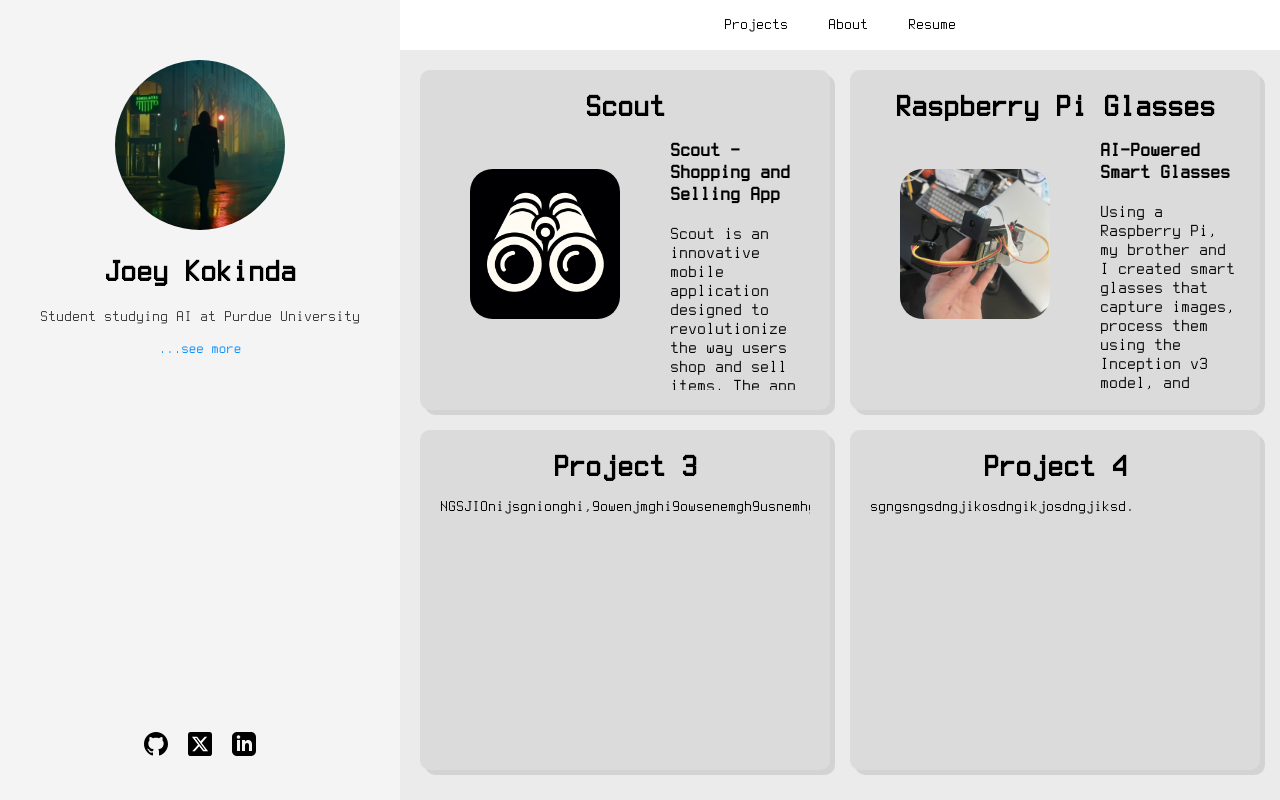
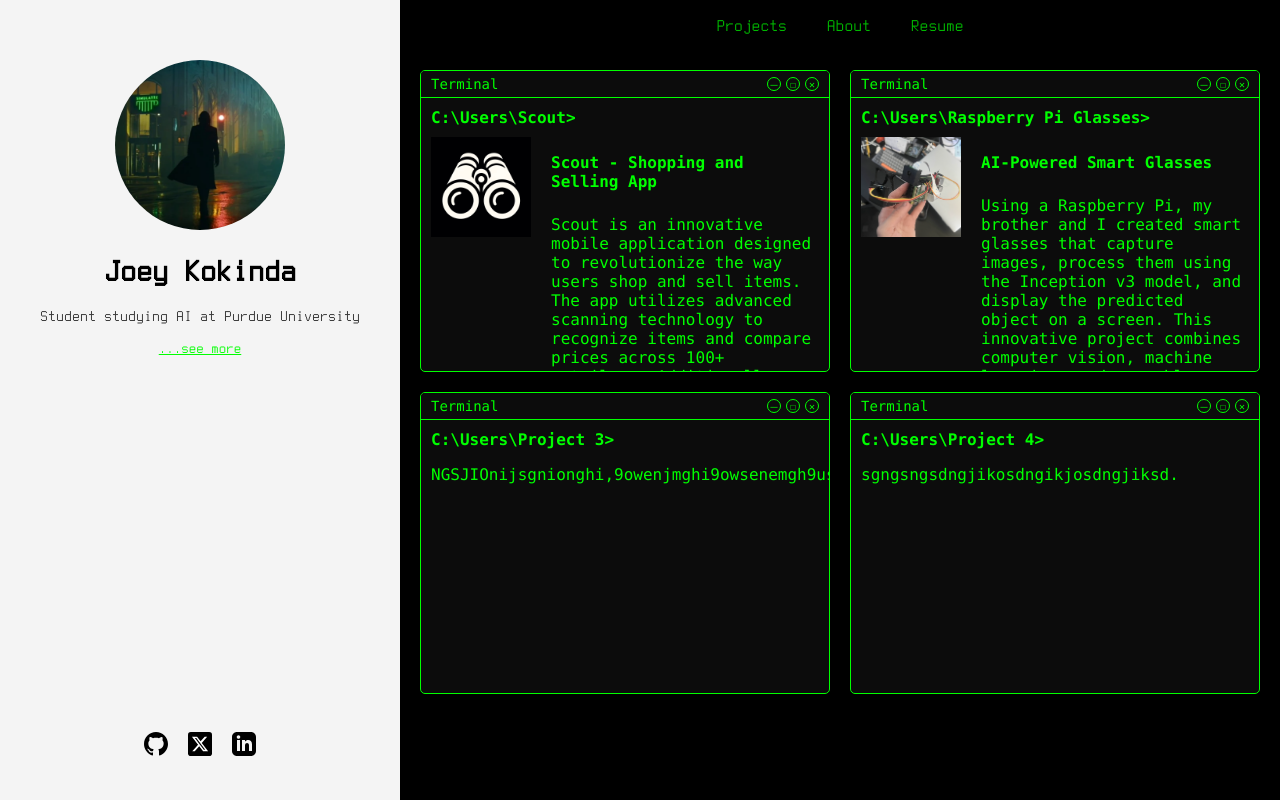
Before and after one commit to sp3ked/jkokweb, a React (Create React App) app: page / in a window 1280 px wide. Built offline with nearby package versions, Linux system fonts and the light colour scheme.

Commit message:
terminal format

```diff
--- a/src/App.css
+++ b/src/App.css
@@ -40,7 +40,7 @@ body {
 .content {
   grid-area: content;
   overflow-y: auto;
-  background-color: #ebebeb;
+  background-color: #000000;
 }
 
 .seemore {
--- a/src/Pages/navbar.css
+++ b/src/Pages/navbar.css
@@ -1,8 +1,8 @@
 .nav {
-  font-size: 1em;
+  font-size: 1.1em;
   width: 100%;
   padding: 1em;
-  background-color: white;
+  background-color: rgb(0, 0, 0);
 }
 
 .cent-nav {
@@ -13,7 +13,7 @@
 
 .nav-item {
   padding: 10px 20px;
-  color: black;
+  color: rgb(0, 184, 0);
   text-decoration: none;
   position: relative;
   display: inline-block;
@@ -30,8 +30,8 @@
   left: 0;
   bottom: 0;
   width: 0;
-  height: 2px;
-  background-color: rgb(216, 216, 216);
+  height: 1px;
+  background-color: rgb(0, 184, 0);
   transition: all 0.2s ease;
 }
 
--- a/src/Pages/projects.css
+++ b/src/Pages/projects.css
@@ -7,70 +7,84 @@
   box-sizing: border-box;
 }
 
-.box {
-  background-color: #dbdbdb;
-  border-radius: 10px;
-  padding: 20px;
+.terminalBox {
+  background-color: #0c0c0c;
+  border: 1px solid #00ff00;
+  border-radius: 5px;
+  overflow: hidden;
+  font-family: 'Consolas', 'Courier New', monospace;
+  color: #00ff00;
   display: flex;
   flex-direction: column;
   height: 300px;
-  overflow: hidden;
-  box-shadow: 5px 5px rgba(0, 0, 0, 0.1);
 }
 
-.title {
-  font-size: 32px;
+.terminalHeader {
+  background-color: #0c0c0c;
+  padding: 5px 10px;
+  display: flex;
+  justify-content: space-between;
+  align-items: center;
+  border-bottom: 1px solid #00ff00;
+}
+
+.terminalTitle {
+  font-size: 14px;
+}
+
+.terminalControls {
+  display: flex;
+  gap: 5px;
+}
+
+.terminalControl {
+  width: 12px;
+  height: 12px;
+  border: 1px solid #00ff00;
+  border-radius: 50%;
+  display: flex;
+  align-items: center;
+  justify-content: center;
+  font-size: 10px;
+  cursor: pointer;
+}
+
+.terminalContent {
+  padding: 10px;
+  overflow-y: auto;
+  flex-grow: 1;
+}
+
+.terminalPrompt {
+  margin: 0 0 10px 0;
   font-weight: bold;
-  margin: 0 0 15px 0;
-  text-align: center;
 }
 
 .projectContent {
   display: flex;
-  flex-grow: 1;
-  overflow: hidden;
-  gap: 50px;
+  gap: 20px;
 }
 
 .projectImgScout {
-  width: 150px;
-  height: 150px;
+  width: 100px;
+  height: 100px;
   object-fit: cover;
-  border-radius: 15%;
-  margin-left: 30px;
-  margin-top: 30px;
-}
-
-.secondTitle {
-  font-size: 20px;
-  font-weight: bold;
-  display: block;
 }
 
 .projectText {
   flex: 1;
-  overflow: auto;
-  display: flex;
-  flex-direction: column;
 }
 
-.projectText p {
-  margin: 0;
-  flex-grow: 1;
-  display: flex;
-  flex-direction: column;
-  font-size: 18px;
+.secondTitle {
+  font-size: 16px;
+  font-weight: bold;
+  display: block;
+  margin-bottom: 5px;
 }
 
-.underline-link {
+.seemore {
+  color: #00ff00;
   text-decoration: underline;
-  color: inherit;
-}
-
-.box > p {
-  margin: 0;
-  overflow: auto;
-  flex-grow: 1;
 }
 
 @media (max-width: 768px) {
@@ -78,15 +92,9 @@
     grid-template-columns: 1fr;
   }
 
-  .box {
+  .terminalBox {
     height: auto;
-    min-height: 200px;
-    max-height: 250px;
-  }
-
-  .title {
-    font-size: 20px;
-    margin-bottom: 10px;
+    max-height: 400px;
   }
 
   .projectContent {
@@ -94,26 +102,7 @@
   }
 
   .projectImgScout {
-    display: none;
-  }
-
-  .projectText {
-    height: 100%;
-  }
-
-  .projectText p {
-    -webkit-line-clamp: unset;
-    display: block;
-    font-size: 14px;
-  }
-
-  .secondTitle {
-    font-size: 16px;
-    margin-bottom: 5px;
-  }
-
-  .seemore {
-    font-size: 14px;
-    margin-top: 10px;
+    width: 80px;
+    height: 80px;
   }
 }
--- a/src/Pages/projects.jsx
+++ b/src/Pages/projects.jsx
@@ -7,8 +7,8 @@ import raspberryPiGlasses from '../images/raspi1.jpg';
 function Projects() {
   return (
     <div className="projectGrid">
-      <div className="box">
-        <h1 className="title">Scout</h1>
+      <TerminalBox title="Scout" content={
+        <>
           <div className="projectContent">
             <img src={scoutLogo} alt="Scout Logo" className="projectImgScout"/>
             <div className="projectText">
@@ -20,9 +20,10 @@ function Projects() {
               </p>
             </div>
           </div>
-      </div>
-      <div className="box">
-        <h1 className="title">Raspberry Pi Glasses</h1>
+        </>
+      } />
+      <TerminalBox title="Raspberry Pi Glasses" content={
+        <>
           <div className="projectContent">
             <img src={raspberryPiGlasses} alt="Raspberry Pi Glasses" className="projectImgScout"/>
             <div className="projectText">
@@ -34,14 +35,32 @@ function Projects() {
               </p>
             </div>
           </div>
+        </>
+      } />
+      <TerminalBox title="Project 3" content={
+        <p>NGSJIOnijsgnionghi,9owenjmghi9owsenemgh9usnemhgu</p>
+      } />
+      <TerminalBox title="Project 4" content={
+        <p>sgngsngsdngjikosdngikjosdngjiksd.</p>
+      } />
     </div>
-      <div className="box">
-        <h1 className="title">Project 3</h1>
-        <p>NGSJIOnijsgnionghi,9owenjmghi9owsenemgh9usnemhgu</p>
+  );
+}
+
+function TerminalBox({ title, content }) {
+  return (
+    <div className="terminalBox">
+      <div className="terminalHeader">
+        <span className="terminalTitle">Terminal</span>
+        <div className="terminalControls">
+          <span className="terminalControl">－</span>
+          <span className="terminalControl">☐</span>
+          <span className="terminalControl">✕</span>
         </div>
-      <div className="box">
-        <h1 className="title">Project 4</h1>
-        <p>sgngsngsdngjikosdngikjosdngjiksd.</p>
+      </div>
+      <div className="terminalContent">
+        <p className="terminalPrompt">C:\Users\{title}&gt;</p>
+        {content}
       </div>
     </div>
   );
```
Also changed, not shown: src/logo.svg (deleted). Lines whose indentation alone changed are shown as unchanged.
